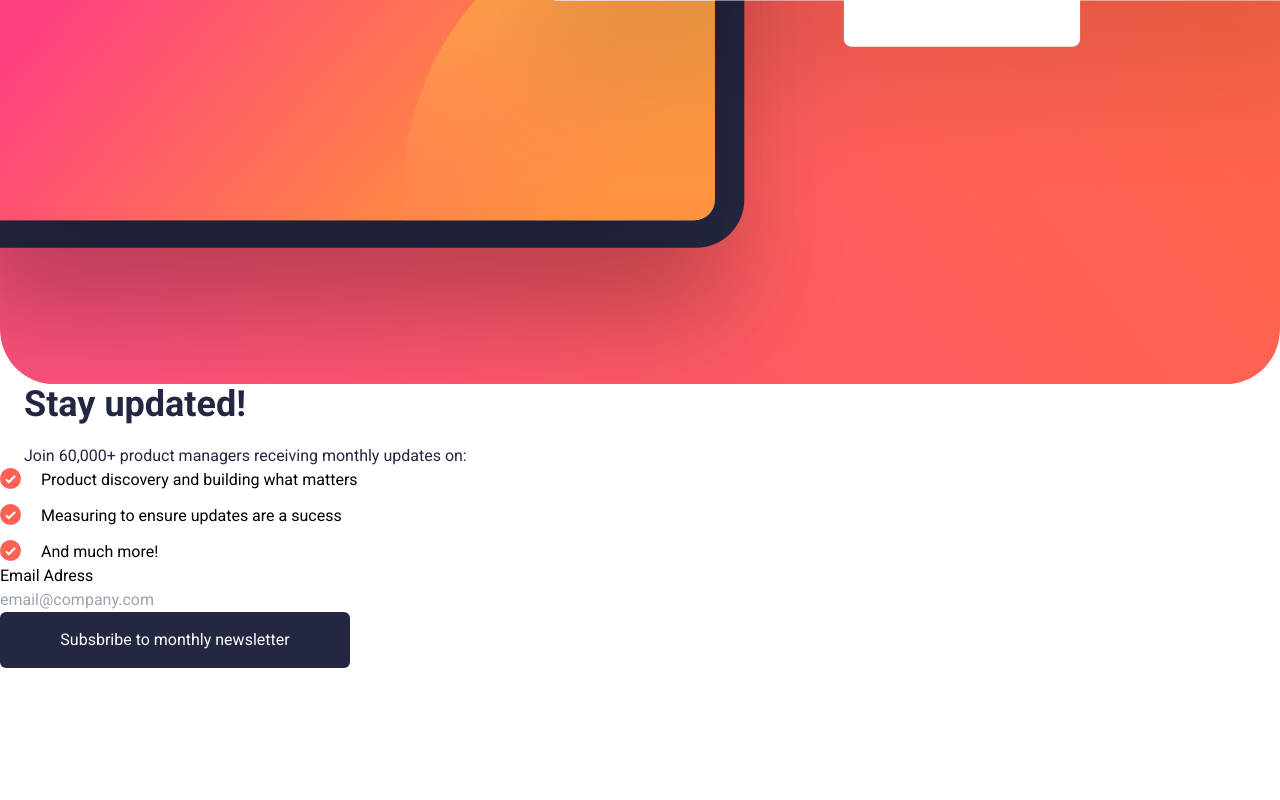
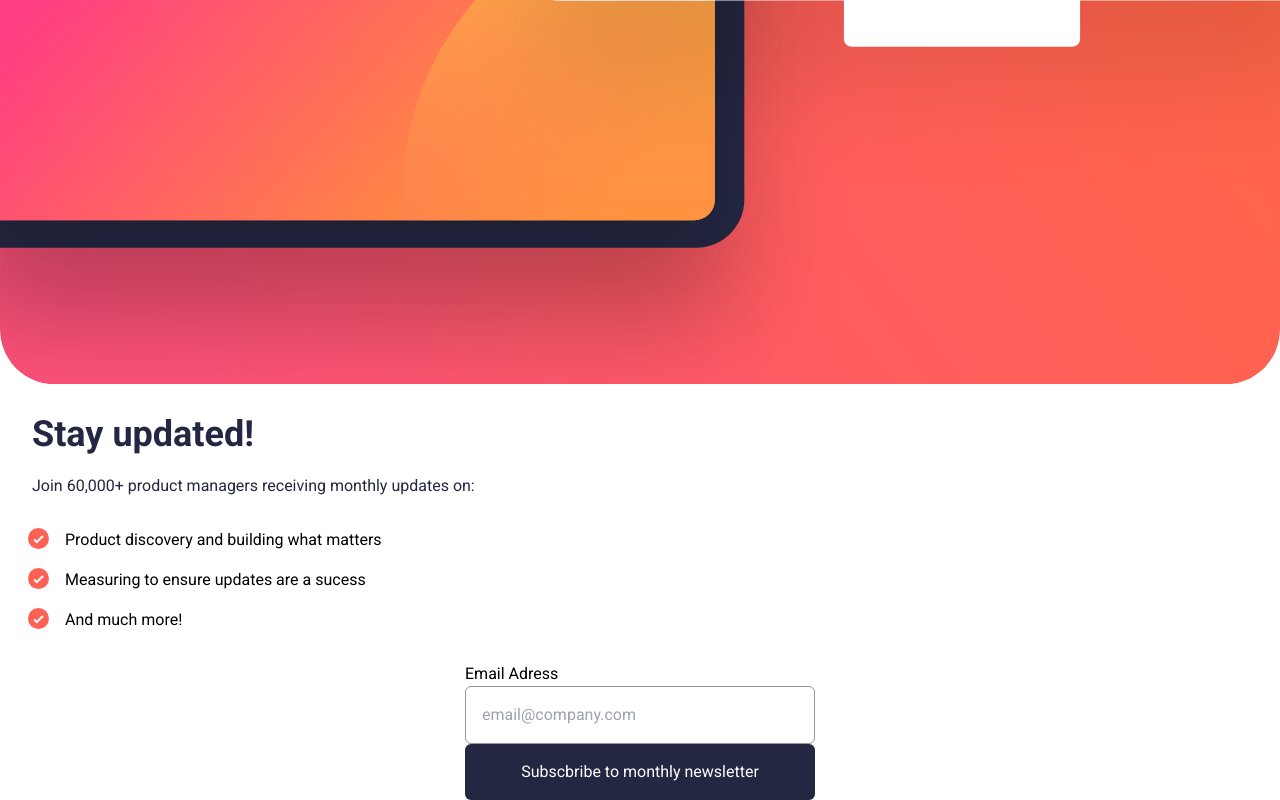
Before and after one commit to robs-am/newsletter, a React (Vite) app: page / in a window 1280 px wide. Shown: the part 585-1385 px from the top of the page. Before the commit the page ends 1253 px from the top, so only its background shows below. Built offline with nearby package versions, Linux system fonts and the light colour scheme.

Commit message:
adiciona teste de validação de recebimento de gerenciamento de estado

```diff
--- a/src/App.jsx
+++ b/src/App.jsx
@@ -8,28 +8,28 @@ import Form from "./components/Form/Form";
 function App() {
   return (
     <>
-      <div className="newsletter">
+      <div className="newsletter flex flex-col gap-[30px]">
         <div className="w-full">
           <ImageMobile className="w-full h-auto object-cover" />
         </div>
-        <section className="flex flex-col px-6  gap-5">
+        <section className="flex flex-col px-8 gap-5">
           <h1 className="title font-bold text-4xl  text-darkGrey">
             Stay updated!
           </h1>
-          <p className="text-base font-normal   text-darkGrey">
+          <p className="text-base font-normal  text-darkGrey">
             Join 60,000+ product managers receiving monthly updates on:
           </p>
         </section>
-        <ul className="list flex flex-col  gap-3">
-          <div className="icons flex gap-5">
+        <ul className="list flex flex-col px-7 gap-4">
+          <div className="icons flex items-start gap-4">
             <IconList />
             <li>Product discovery and building what matters</li>
           </div>
-          <div className="icons flex gap-5">
+          <div className="icons flex items-start gap-4">
             <IconList />
             <li>Measuring to ensure updates are a sucess</li>
           </div>
-          <div className="icons flex gap-5">
+          <div className="icons flex items-start gap-4">
             <IconList />
             <li>And much more!</li>
           </div>
--- a/src/components/Form/Form.jsx
+++ b/src/components/Form/Form.jsx
@@ -3,14 +3,18 @@ import { useState } from "react";
 const Form = () => {
   const [email, setEmail] = useState("");
 
+  function sendEmail(e) {
+    e.preventDefault();
+    alert("test");
+  }
   return (
     <>
-      <form
-        className="form flex flex-col items-start justify-center"
-        onSubmit={() => {}}
-      >
-        <label htmlFor="email">Email Adress</label>
+      <form className="form flex flex-col self-center" onSubmit={sendEmail}>
+        <label className="label self-start pl-10px" htmlFor="email">
+          Email Adress
+        </label>
         <input
+          className="email border-[1px] border-lightGrey rounded-md p-4"
           type="text"
           placeholder="email@company.com"
           title="Please provide a valid email"
@@ -22,7 +26,7 @@ const Form = () => {
           className="text-white bg-darkGrey w-[350px] rounded-md py-4 px-6"
           type="submit"
         >
-          Subsbribe to monthly newsletter
+          Subscbribe to monthly newsletter
         </button>
       </form>
     </>
```
